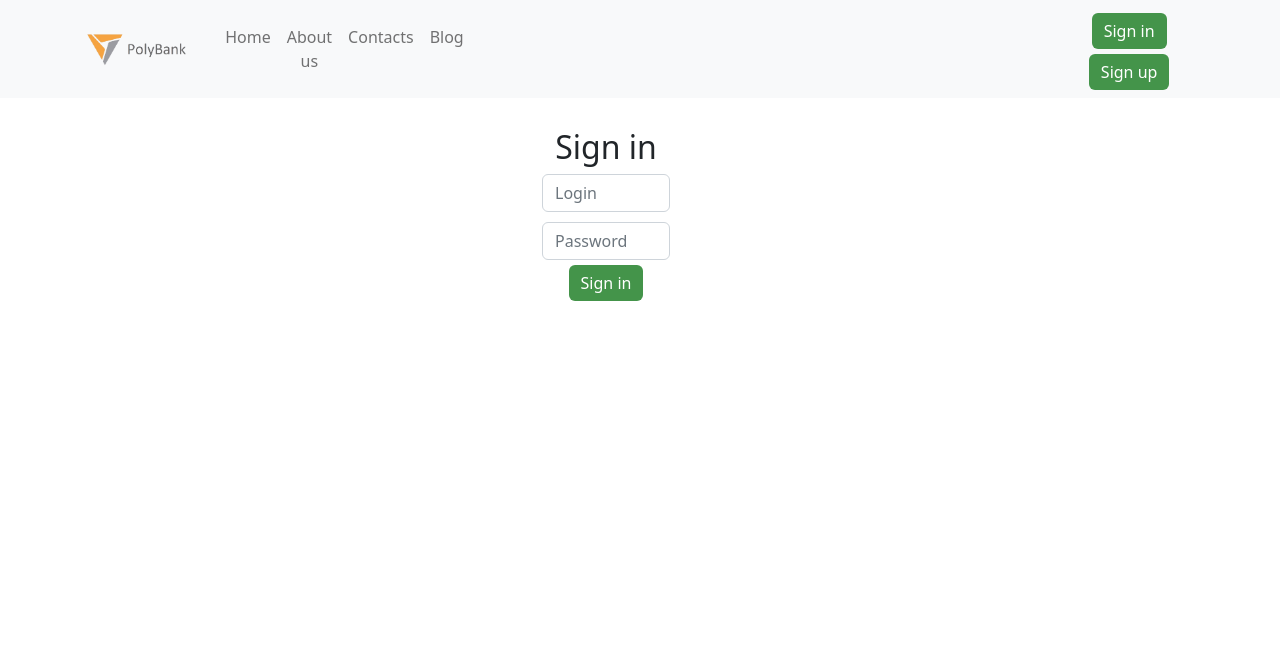
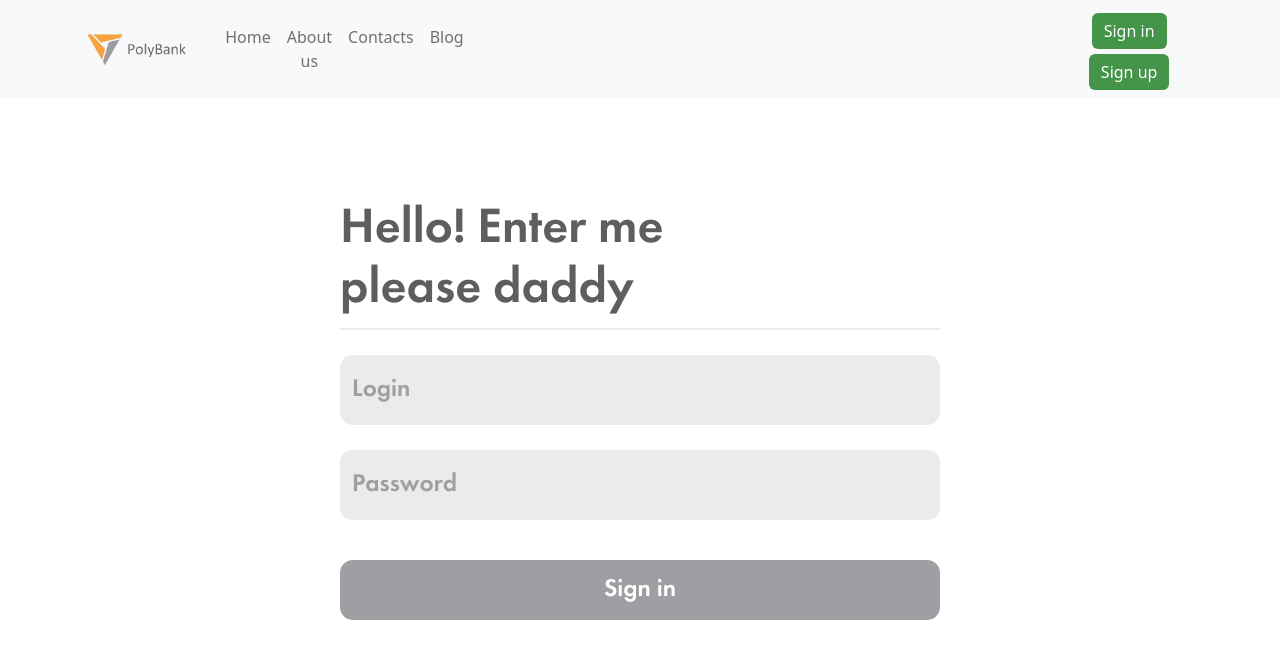
Before and after one commit to Pe4eNPe4eNkI/MIPT-Bank, a React (Create React App) app in the folder front_end/: page /sign_in in a window 1280 px wide. Shown: the top 658 px of the page. Built offline with nearby package versions, Linux system fonts and the light colour scheme.

Commit message:
Frontend but other thread

```diff
--- /dev/null
+++ b/front_end/src/Pages/Sign_in.css
@@ -0,0 +1,91 @@
+:root{
+    --clean-white: #FFFFFF;
+    --dirty-white: #EBEBEB;
+    --light-gray: #9D9FA2;
+    --dark-gray: #5E5E5E;
+    --poly-orange: #FAA634;
+    --clean-white-trans: #FFFFFF40;
+    --light-gray-trans: #9D9FA240;
+}
+
+@font-face {
+    font-family: "FuturaBold";
+    src: url("../fonts/FuturaBold/FuturaBold.eot");
+    src: url("../fonts/FuturaBold/FuturaBold.eot?#iefix")format("embedded-opentype"),
+    url("../fonts/FuturaBold/FuturaBold.woff") format("woff"),
+    url("../fonts/FuturaBold/FuturaBold.ttf") format("truetype");
+    font-style: normal;
+    font-weight: 900;
+}
+
+::placeholder {
+    color: var(--poly-orange);
+}
+
+#IDpassword::placeholder {
+    color: var(--light-gray);
+}
+
+#IDlogin::placeholder {
+    color: var(--light-gray);
+}
+
+.Sign_in {
+    display: grid;
+    justify-content: center;
+    text-align: center;
+    padding-left: 50%;
+    margin-top: 8%;
+    width: 47%;
+    font-family: "Futura", sans-serif;
+}
+
+.login {
+    background: var(--dirty-white);
+    margin-top: 25px;
+    width: 600px;
+    height: 70px;
+    border-radius: 13px;
+    border: none;
+    font-size: 25px;
+}
+
+.password {
+    background: var(--dirty-white);
+    margin-top: 25px;
+    width: 600px;
+    height: 70px;
+    border-radius: 13px;
+    border: none;
+    font-size: 25px;
+}
+
+.t1 {
+    margin-top: 10px;
+}
+
+.button_local {
+    background: var(--light-gray);
+    border: none;
+    margin-top: 40px;
+    width: 600px;
+    height: 60px;
+    border-radius: 13px;
+    font-size: 25px;
+}
+
+.block_gray {
+    background: var(--dirty-white);
+    width: 600px;
+    height: 1.5px;
+}
+
+.Te_xt {
+    color: var(--dark-gray);
+    text-align: left;
+    font-size: 50px;
+}
+
+/*.header{*/
+/*    visibility: hidden;*/
+/*}*/
--- a/front_end/src/Pages/Sign_in.js
+++ b/front_end/src/Pages/Sign_in.js
@@ -1,6 +1,7 @@
 import React, {Component} from 'react';
-import {Button, Form,FormControl} from "react-bootstrap";
-import '../Sign_menu.css'
+import {Button, Form, FormControl, Stack} from "react-bootstrap";
+import './Sign_in.css'
+import Header from "../Components/Header";
 
 class SignIn extends Component {
     constructor(props) {
@@ -22,27 +23,32 @@ class SignIn extends Component {
 
     render() {
         return (
+            <>
                 <div className="Sign_in">
-                <h2>Sign in
+                    <h2 className="Te_xt">Hello! Enter me <br/> please daddy
                     </h2>
+                    <div className = "block_gray"></div>
+
                     <Form onSubmit={this.handleSubmit}>
-                    <FormControl
+                        <FormControl className = "login"
                                      value={this.state.value}
                                      onChange={this.loginChange}
                                      type = 'text'
                                      placeholder="Login "
-
+                                     id="IDlogin"
                         />
                         <FormControl className = "password"
                                      value={this.state.value}
                                      onChange={this.passwordChange}
                                      type = 'password'
-                        placeholder="Password "
+                                     placeholder = "Password "
+                                     id="IDpassword"
                         />
-                    <Button type='submit' style={{background: "#44944A", margin: "5px", border: "none"}}>Sign in </Button>
+                        <Button className = "button_local" type='submit' >Sign in </Button>
                     </Form>
                 </div>
-        );
+            </>
+        )
     }
 }
 
--- a/front_end/src/Pages/Sign_up.js
+++ b/front_end/src/Pages/Sign_up.js
@@ -1,6 +1,6 @@
 import React, {Component} from 'react';
 import {Button, Form, FormControl} from "react-bootstrap";
-import '../Sign_menu.css'
+import './Sign_in.css'
 
 class SignUp extends Component {
 
--- a/front_end/src/Sign_menu.css
+++ /dev/null
@@ -1,16 +0,0 @@
-.Sign_in{
-    display: grid;
-    justify-content: center;
-    text-align: center;
-    padding-left: 40%;
-    margin: 30px;
-    width: 50%;
-}
-
-.password{
-    margin-top: 10px;
-}
-
-.t1{
-margin-top: 10px;
-}
```
Lines whose indentation alone changed are shown as unchanged.
